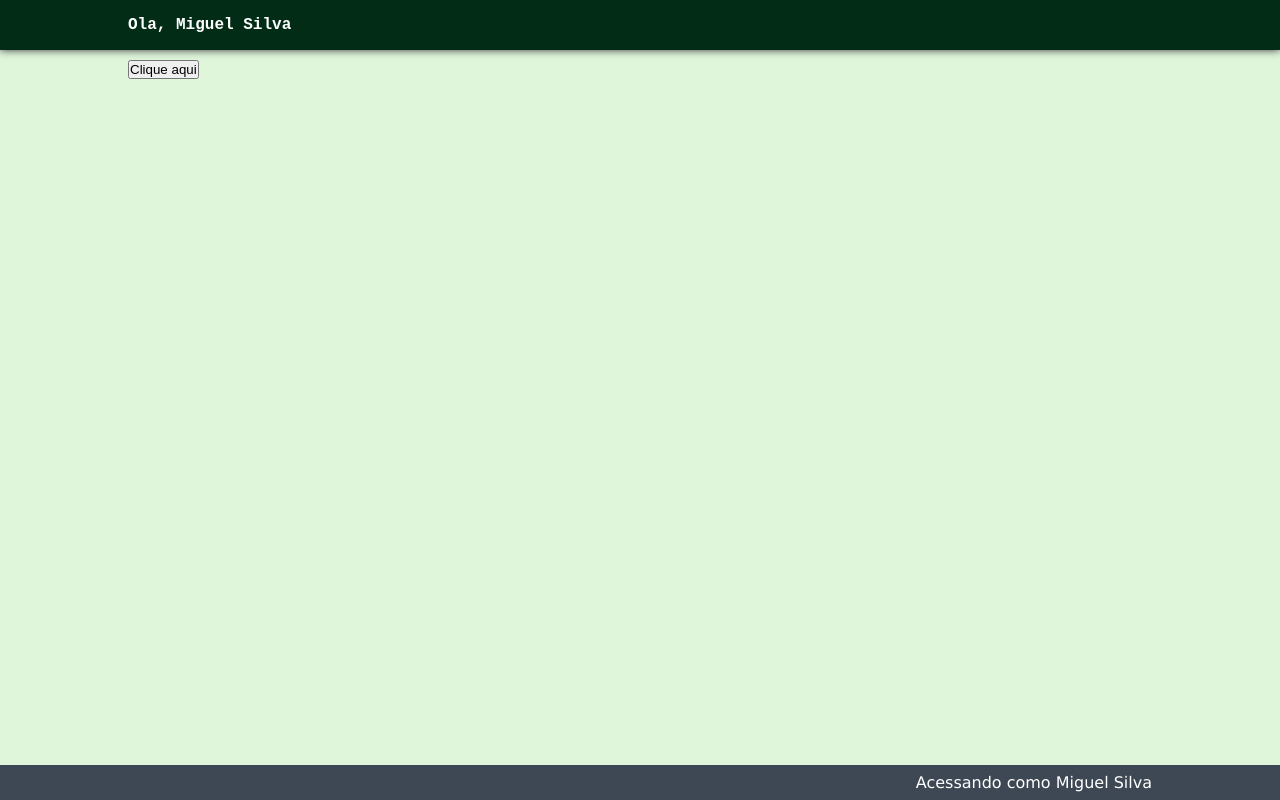
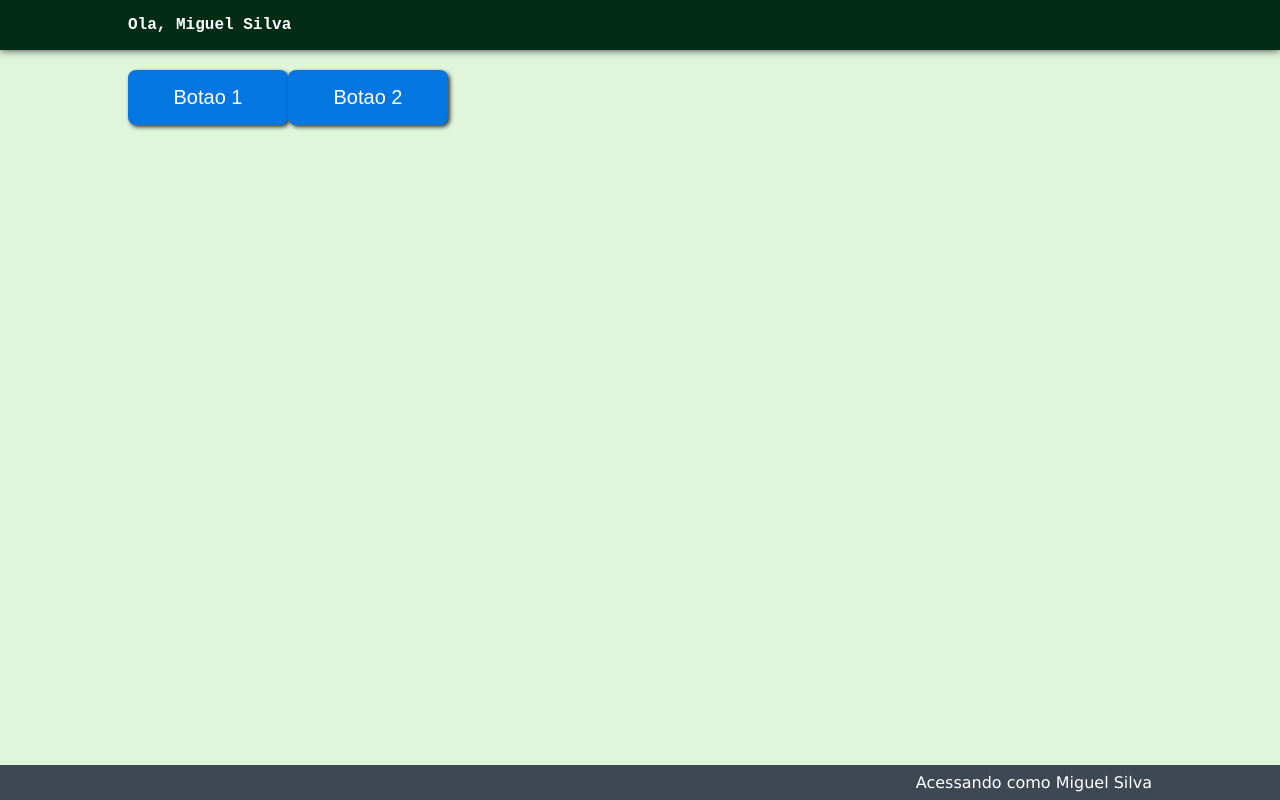
Before and after one commit to lucasribeiro97/react-project, a React (Vite) app: page / in a window 1280 px wide. Built offline with nearby package versions, Linux system fonts and the light colour scheme.

Commit message:
trabalhando com event handler

```diff
--- a/src/App.tsx
+++ b/src/App.tsx
@@ -1,19 +1,31 @@
 import Header from './components/header';
 import Footer from './components/footer';
+import Button from './components/button';
 
 import './App.css';
 
 function App() {
-  function handleClick() {
-    alert('Botao clicado!');
+  function handleButton1() {
+    alert('Botao 1 clicado!');
+  }
+  function handleButton2() {
+    alert('Botao 2 clicado!');
   }
   return (
     <div className="app">
       <Header />
       <div className="container">
-        <button onClick={ handleClick }>
-          Clique aqui
-        </button>
+        <Button
+          onClick={ handleButton1 }
+        >
+          Botao 1
+        </Button>
+
+        <Button
+          onClick={ handleButton2 }
+        >
+          Botao 2
+        </Button>
       </div>
       <Footer />
     </div>
--- /dev/null
+++ b/src/components/button/button.css
@@ -0,0 +1,21 @@
+button {
+  background-color: #0376e2;
+  border: none;
+  border-radius: 8px;
+  box-shadow: 2px 2px 4px #333;
+  color: #FFF;
+  cursor: pointer;
+  font-size: 20px;
+  margin-top: 10px;
+  min-width: 160px;
+  padding: 16px;
+  transition: background 300ms;
+}
+
+button:hover {
+  background-color: #0369c9;
+}
+
+button:active {
+  background-color: #003696;
+}
--- /dev/null
+++ b/src/components/button/index.tsx
@@ -0,0 +1,18 @@
+import './button.css';
+
+type ButtonProps = {
+  children: React.ReactNode;
+  onClick: () => void;
+};
+
+function Button({ children, onClick }: ButtonProps) {
+  return (
+    <button
+      onClick={ onClick }
+    >
+      {children}
+    </button>
+  );
+}
+
+export default Button;
```
